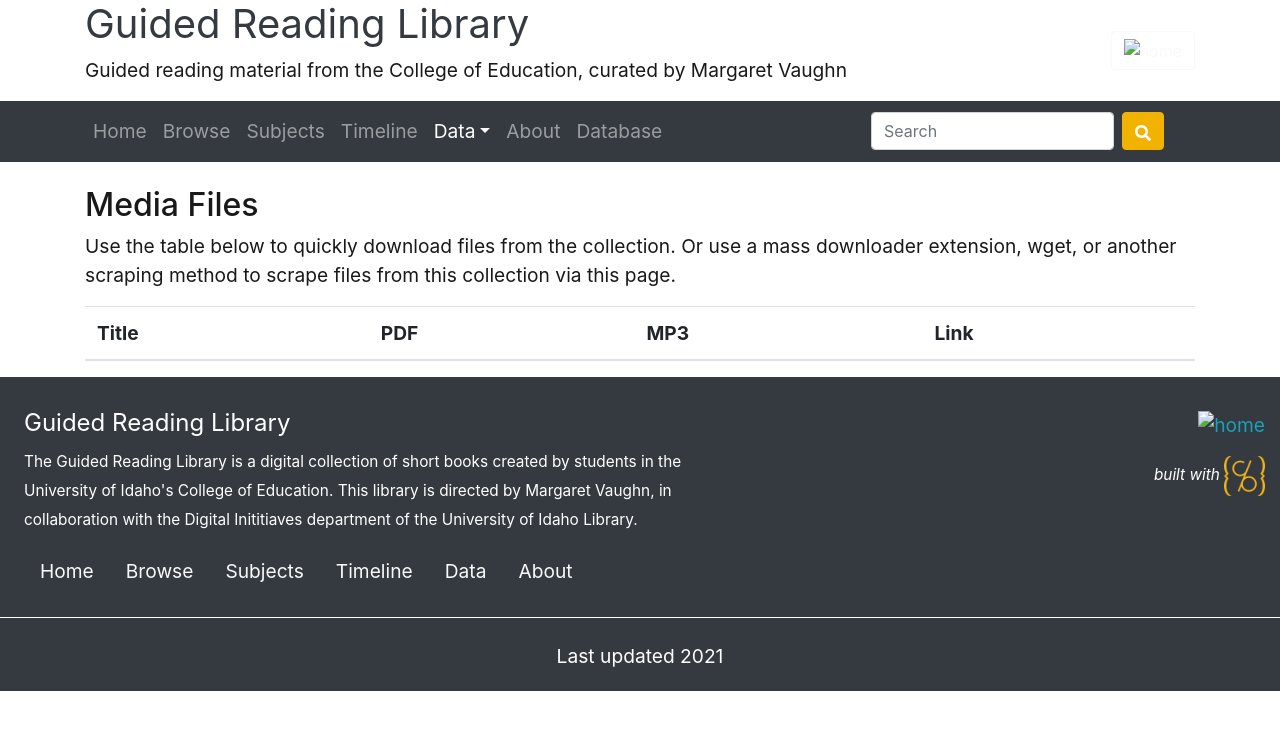
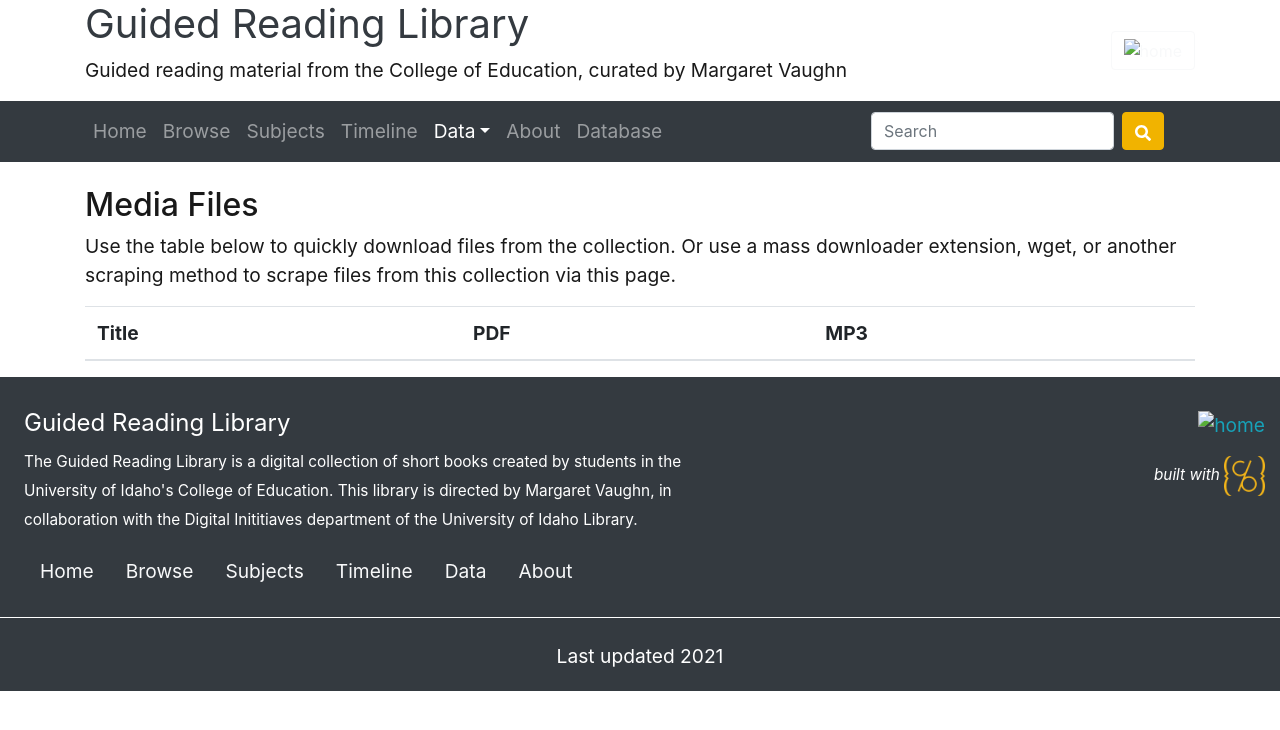
Before and after one commit to NikiJD/guidedreadingCB, a Jekyll site: the page built from pages/files.md, in a window 1280 px wide. Shown: the top 730 px of the page. Built offline with Jekyll 4.4.1, drawn with Linux system fonts in a browser that asks for light colours.

Commit message:
removed link insertion

```diff
--- a/_layouts/files.html
+++ b/_layouts/files.html
@@ -12,7 +12,7 @@ layout: page
                 {% for f in fields %}
                 <th scope="col">{{ f }}</th>
                 {% endfor %}
-                <th>Link</th>
+
             </tr>
         </thead>
     </table>
```
